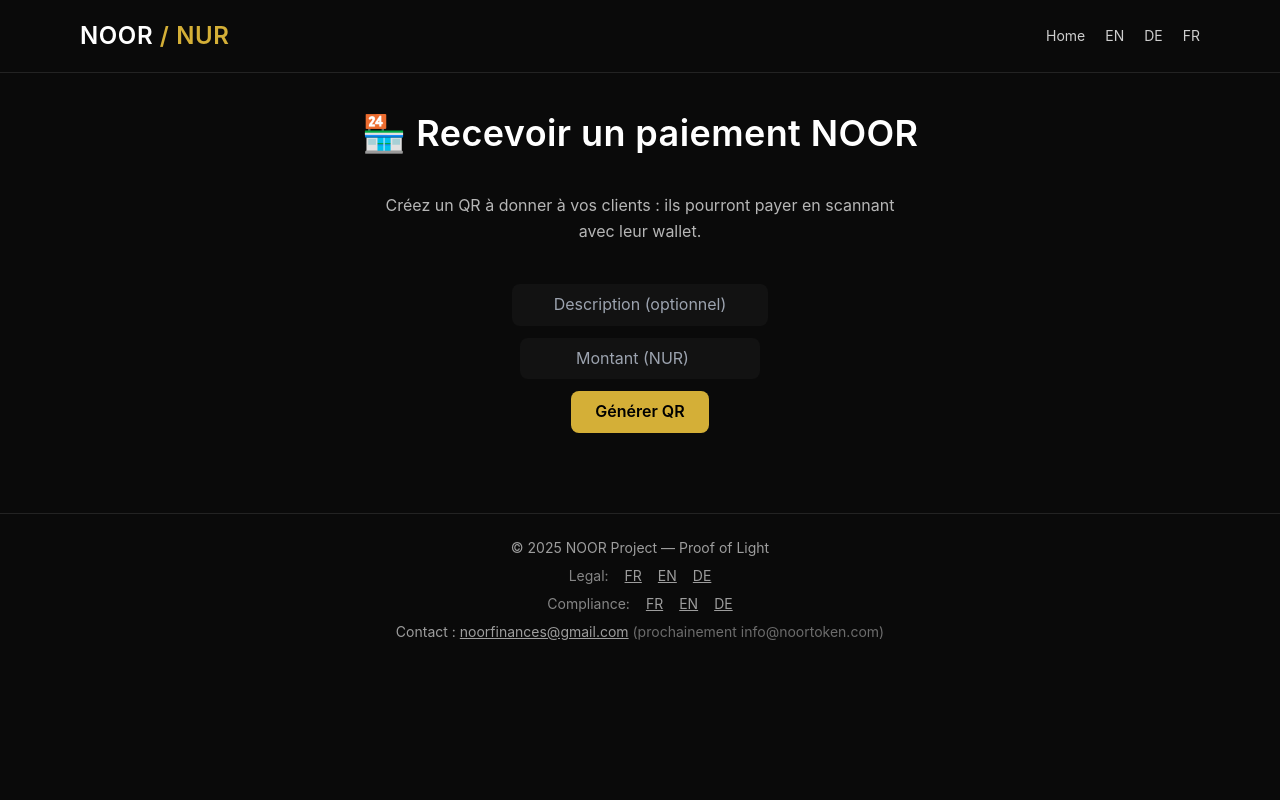
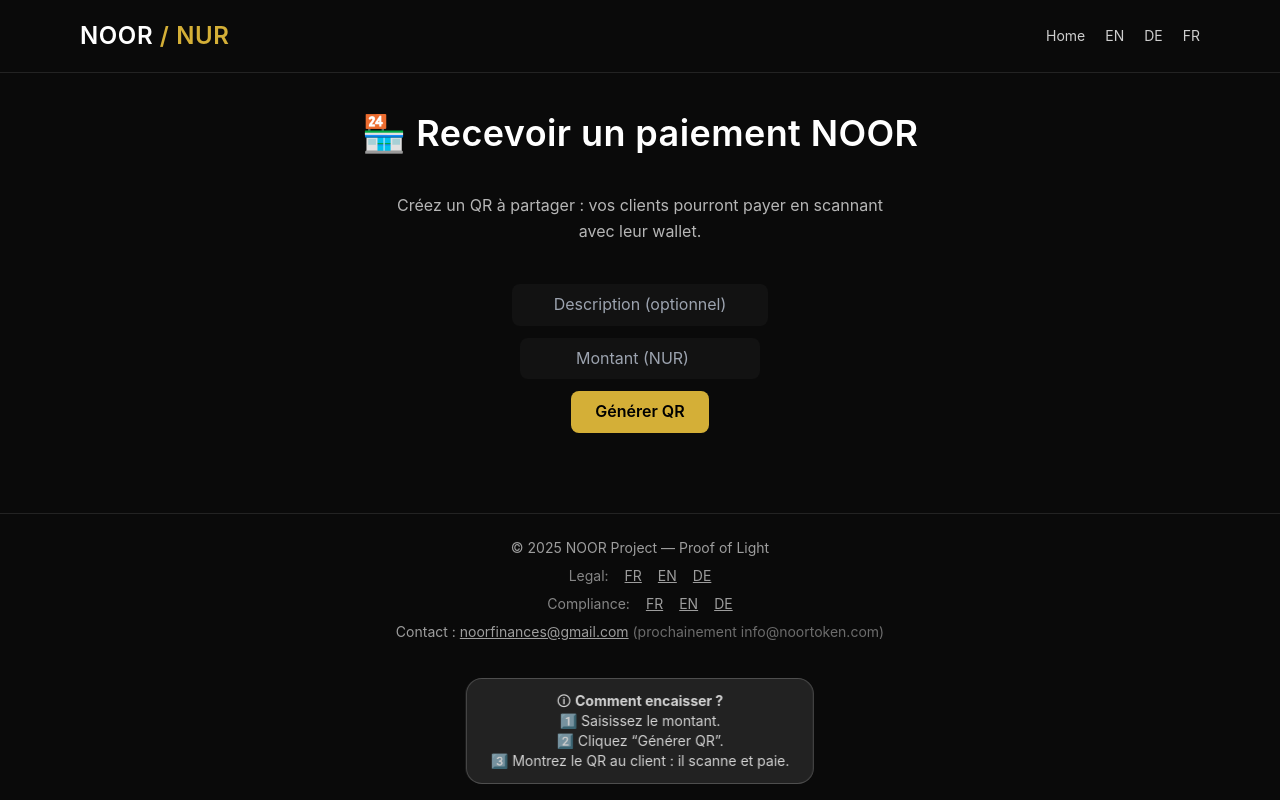
Before and after one commit to noorfinances-eng/noor-pages, a Next.js app: page /merchant in a window 1280 px wide. Built offline with nearby package versions, Linux system fonts and the light colour scheme.

Commit message:
Update merchant.js

```diff
--- a/pages/merchant.js
+++ b/pages/merchant.js
@@ -7,7 +7,7 @@ export default function MerchantLite() {
   const [label, setLabel] = useState("");
   const [qr, setQr] = useState("");
   const [loading, setLoading] = useState(false);
-  const wallet = "0x2538398B396bd16370aFBDaF42D09e637a86C3AC";
+  const wallet = "0x2538398B396bd16370aFBDaF42D09e637a86C3AC"; // ton wallet de réception
 
   const generateQr = async () => {
     if (!amount || isNaN(amount) || parseFloat(amount) <= 0) return;
@@ -23,7 +23,7 @@ export default function MerchantLite() {
     <div className="text-center space-y-10">
       <h2 className="text-4xl font-semibold">🏪 Recevoir un paiement NOOR</h2>
       <p className="text-white/70 max-w-lg mx-auto">
-        Créez un QR à donner à vos clients : ils pourront payer en scannant avec leur wallet.
+        Créez un QR à partager : vos clients pourront payer en scannant avec leur wallet.
       </p>
 
       <div className="flex flex-col items-center gap-3">
@@ -52,13 +52,23 @@ export default function MerchantLite() {
 
       {qr && (
         <div className="mt-8">
-          <p className="text-white/70 mb-3">QR de paiement :</p>
+          <p className="text-white/70 mb-3">QR de paiement généré :</p>
           <img src={qr} alt="QR NOOR Merchant" className="mx-auto w-48 h-48" />
           <p className="text-xs text-white/50 mt-2">
             Montant : {amount} NUR — Réseau : BSC (56)
           </p>
         </div>
       )}
+
+      {/* Bandeau d’aide */}
+      <div className="fixed bottom-4 left-1/2 -translate-x-1/2 bg-white/10 border border-white/20 backdrop-blur-md px-6 py-3 rounded-2xl text-sm text-white/80 max-w-md">
+        <p>
+          🛈 <strong>Comment encaisser ?</strong><br />
+          1️⃣ Saisissez le montant.<br />
+          2️⃣ Cliquez “Générer QR”.<br />
+          3️⃣ Montrez le QR au client : il scanne et paie.
+        </p>
+      </div>
     </div>
   );
 }
```
